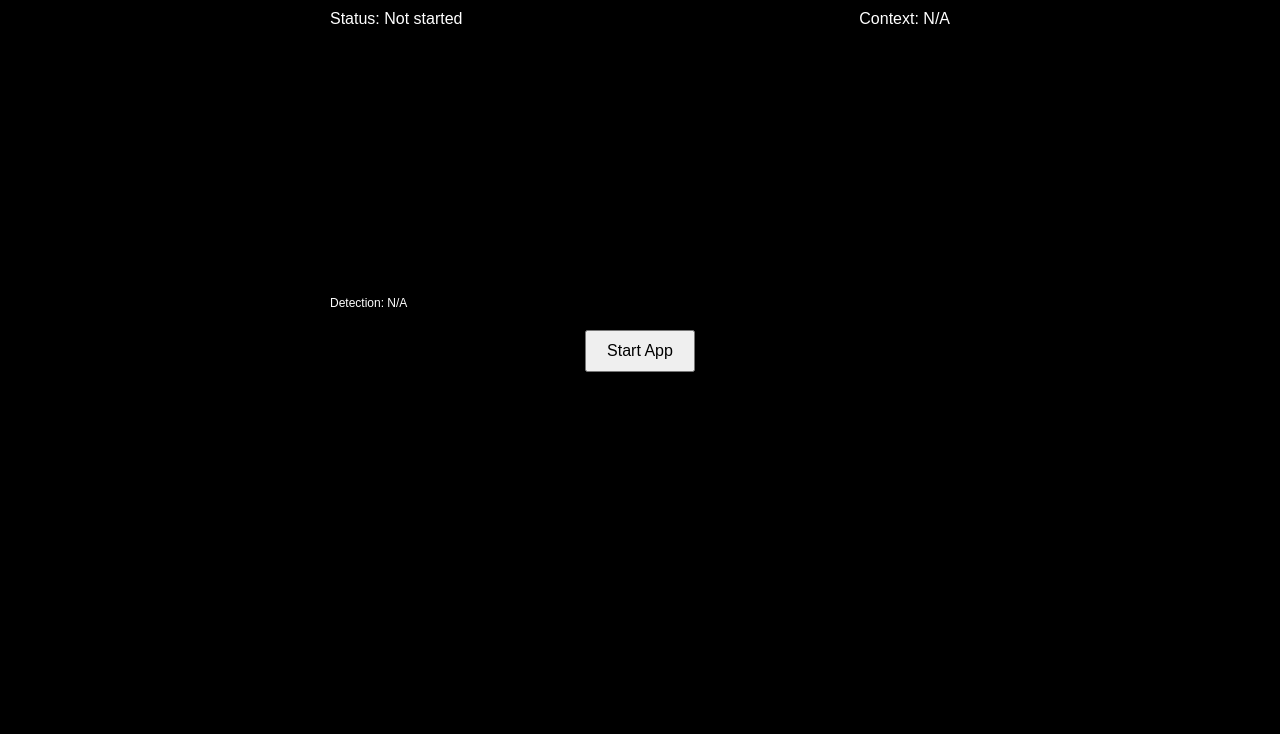
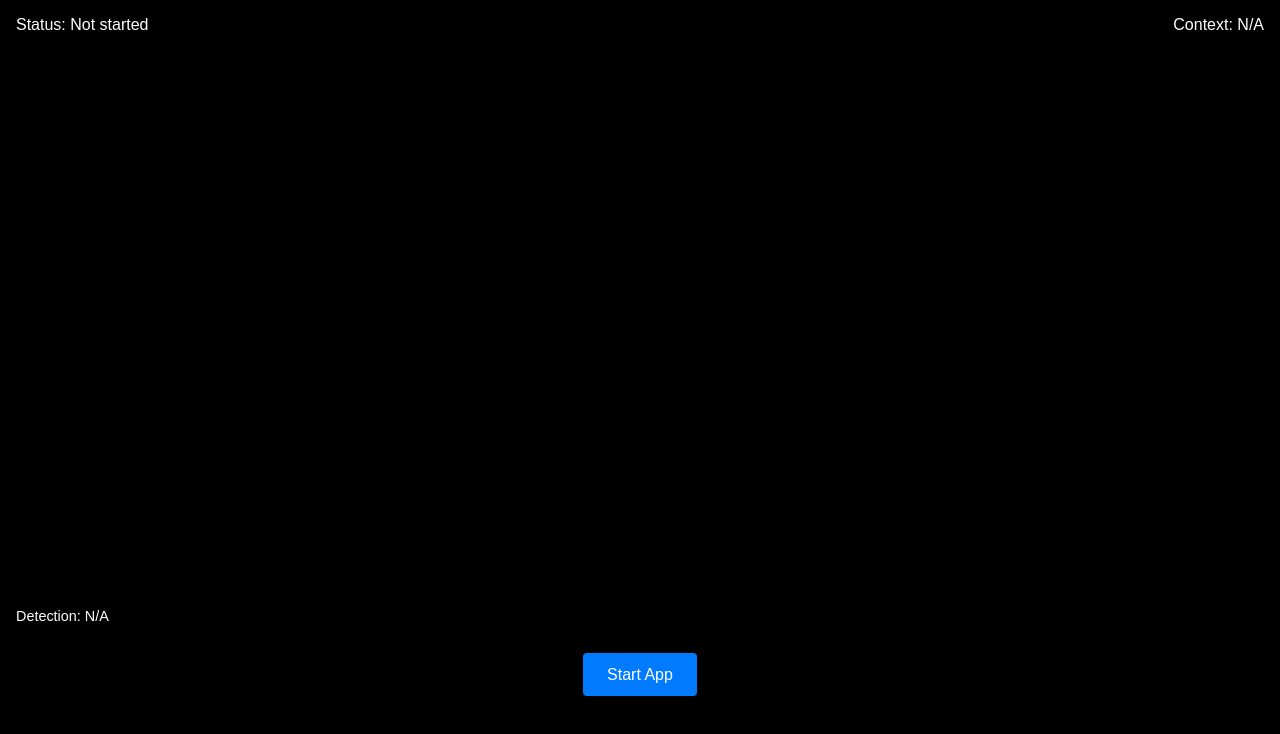
Before and after one commit to wsmontes/Visual-Detector, a plain HTML site: page index.html in a window 1280 px wide. Drawn offline with Linux system fonts and the light colour scheme.

Commit message:
Improving screen usage

```diff
--- a/css/styles.css
+++ b/css/styles.css
@@ -4,18 +4,25 @@ body {
   background: #000;
   color: #fff;
   font-family: sans-serif;
+  height: 100vh;
+  display: flex;
+  flex-direction: column;
 }
 
 #container {
   position: relative;
-  max-width: 640px;
+  width: 100%;
+  max-width: 100%;
   margin: 0 auto;
+  flex: 1;
+  overflow: hidden;
 }
 
 video,
 #overlayCanvas {
   width: 100%;
-  height: auto;
+  height: 100%;
+  object-fit: cover;
   display: block;
 }
 
@@ -26,39 +33,94 @@ video,
   pointer-events: none;
 }
 
-/* Top-left overlay: Status (will be hidden after models load) */
+/* Overlay styles with better visibility */
+.overlay {
+  background-color: rgba(0, 0, 0, 0.5);
+  padding: 0.5rem;
+  border-radius: 0.5rem;
+  max-width: 50%;
+  backdrop-filter: blur(3px);
+  z-index: 10;
+}
+
+/* Top-left overlay: Status */
 #topLeftOverlay {
   position: absolute;
-  top: 0;
-  left: 0;
-  margin: 10px;
+  top: 0.5rem;
+  left: 0.5rem;
   text-align: left;
-  font-size: 16px;
+  font-size: 1rem;
 }
 
 /* Top-right overlay: Context */
 #topRightOverlay {
   position: absolute;
-  top: 0;
-  right: 0;
-  margin: 10px;
+  top: 0.5rem;
+  right: 0.5rem;
   text-align: right;
-  font-size: 16px;
+  font-size: 1rem;
 }
 
 /* Bottom-left overlay: Detection data */
 #bottomLeftOverlay {
   position: absolute;
-  bottom: 0;
-  left: 0;
-  margin: 10px;
+  bottom: 0.5rem;
+  left: 0.5rem;
   text-align: left;
-  font-size: 12px;
+  font-size: 0.8rem;
+  max-height: 30vh;
+  overflow-y: auto;
 }
 
 button {
   display: block;
-  margin: 10px auto;
-  padding: 10px 20px;
-  font-size: 16px;
+  margin: 0.8rem auto;
+  padding: 0.8rem 1.5rem;
+  font-size: 1rem;
+  background: #007bff;
+  color: white;
+  border: none;
+  border-radius: 0.25rem;
+  cursor: pointer;
 }
+
+button:disabled {
+  background: #6c757d;
+  cursor: not-allowed;
+}
+
+/* Media queries for different screen sizes */
+@media (min-width: 768px) {
+  #container {
+    max-height: 80vh;
+  }
+
+  .overlay {
+    font-size: 1.2rem;
+  }
+
+  #bottomLeftOverlay {
+    font-size: 0.9rem;
+    max-width: 40%;
+  }
+}
+
+/* Landscape orientation specific styles */
+@media (orientation: landscape) and (max-height: 500px) {
+  #container {
+    height: 80vh;
+  }
+
+  button {
+    margin: 0.4rem auto;
+    padding: 0.4rem 1rem;
+  }
+
+  .overlay {
+    font-size: 0.8rem;
+  }
+
+  #bottomLeftOverlay {
+    max-height: 60vh;
+  }
+}
--- a/index.html
+++ b/index.html
@@ -3,7 +3,7 @@
   <head>
     <meta charset="UTF-8" />
     <title>Real-Time Object Detection with Distributed Overlays</title>
-    <meta name="viewport" content="width=device-width, initial-scale=1.0" />
+    <meta name="viewport" content="width=device-width, initial-scale=1.0, maximum-scale=1.0, user-scalable=no" />
     <link rel="stylesheet" href="css/styles.css">
   </head>
   <body>
@@ -11,13 +11,13 @@
       <video id="video" playsinline autoplay muted></video>
       <canvas id="overlayCanvas"></canvas>
       <!-- Overlays positioned at the edges -->
-      <div id="topLeftOverlay">
+      <div id="topLeftOverlay" class="overlay">
         <div id="status">Status: Not started</div>
       </div>
-      <div id="topRightOverlay">
+      <div id="topRightOverlay" class="overlay">
         <div id="contextResult">Context: N/A</div>
       </div>
-      <div id="bottomLeftOverlay">
+      <div id="bottomLeftOverlay" class="overlay">
         <div id="detectionData">Detection: N/A</div>
       </div>
     </div>
--- a/js/app.js
+++ b/js/app.js
@@ -6,29 +6,81 @@ const statusDiv = document.getElementById("status");
 const contextResultDiv = document.getElementById("contextResult");
 const detectionDataDiv = document.getElementById("detectionData");
 const startButton = document.getElementById("startButton");
+const container = document.getElementById("container");
 
 let objectDetectionModel;
 let mobilenetModel;
 let contextResults = [];
+let isDetectionRunning = false;
 
 // Set up the camera and adjust canvas sizes
 async function setupCamera() {
   try {
     statusDiv.innerText = "Status: Setting up camera...";
     const stream = await navigator.mediaDevices.getUserMedia({
-      video: { facingMode: "environment" }
+      video: {
+        facingMode: "environment",
+        width: { ideal: 1280 },
+        height: { ideal: 720 }
+      }
     });
     video.srcObject = stream;
     return new Promise((resolve) => {
       video.onloadedmetadata = () => {
-        overlayCanvas.width = video.videoWidth;
-        overlayCanvas.height = video.videoHeight;
+        updateCanvasSize();
         resolve();
       };
     });
   } catch (error) {
     alert("Error accessing camera: " + error.message);
   }
+}
+
+// Update canvas size to match video/container dimensions
+function updateCanvasSize() {
+  // Get the container dimensions
+  const containerWidth = container.clientWidth;
+  const containerHeight = container.clientHeight;
+
+  // Get video dimensions
+  const videoWidth = video.videoWidth;
+  const videoHeight = video.videoHeight;
+
+  // Calculate aspect ratios
+  const containerAspect = containerWidth / containerHeight;
+  const videoAspect = videoWidth / videoHeight;
+
+  // Set canvas dimensions to match the container
+  overlayCanvas.width = containerWidth;
+  overlayCanvas.height = containerHeight;
+
+  // Adjust drawing scale to maintain proportions
+  if (containerAspect > videoAspect) {
+    // Container is wider than video
+    const scale = containerHeight / videoHeight;
+    const scaledWidth = videoWidth * scale;
+    const offsetX = (containerWidth - scaledWidth) / 2;
+    ctx.setTransform(scale, 0, 0, scale, offsetX, 0);
+  } else {
+    // Container is taller than video
+    const scale = containerWidth / videoWidth;
+    const scaledHeight = videoHeight * scale;
+    const offsetY = (containerHeight - scaledHeight) / 2;
+    ctx.setTransform(scale, 0, 0, scale, 0, offsetY);
+  }
+}
+
+// Handle window resize events
+function setupResizeHandler() {
+  window.addEventListener('resize', () => {
+    updateCanvasSize();
+  });
+
+  // Also handle orientation changes explicitly
+  window.addEventListener('orientationchange', () => {
+    // Small delay to ensure dimensions have updated
+    setTimeout(updateCanvasSize, 200);
+  });
 }
 
 // Load the COCO-SSD object detection model
@@ -47,27 +99,50 @@ async function loadMobileNetModel() {
 
 // Object detection loop: detect objects and draw bounding boxes on the overlay canvas
 async function detectFrame() {
+  if (!isDetectionRunning) return;
+
   const predictions = await objectDetectionModel.detect(video);
+  ctx.save();
+
+  // Reset transform to clear the entire canvas in absolute coordinates
+  ctx.setTransform(1, 0, 0, 1, 0, 0);
   ctx.clearRect(0, 0, overlayCanvas.width, overlayCanvas.height);
+
+  // Restore the transform for drawing bounding boxes
+  ctx.restore();
+
   predictions.forEach((prediction) => {
     const [x, y, width, height] = prediction.bbox;
     ctx.strokeStyle = "#00FFFF";
     ctx.lineWidth = 2;
     ctx.strokeRect(x, y, width, height);
     ctx.fillStyle = "#00FFFF";
-    ctx.font = "16px Arial";
+
+    // Scale font size based on container width
+    const fontSize = Math.max(12, Math.min(16, container.clientWidth / 40));
+    ctx.font = `${fontSize}px Arial`;
+
     const text = `${prediction.class} (${(prediction.score * 100).toFixed(1)}%)`;
     const textWidth = ctx.measureText(text).width;
-    ctx.fillRect(x, y - 16, textWidth + 4, 16);
+    ctx.fillRect(x, y - fontSize, textWidth + 4, fontSize);
     ctx.fillStyle = "#000000";
     ctx.fillText(text, x + 2, y - 2);
   });
-  detectionDataDiv.innerText = "Detection: " + JSON.stringify(predictions, null, 2);
+
+  // Format the detection data for better display
+  const formattedDetections = predictions.map(p =>
+    `${p.class}: ${(p.score * 100).toFixed(1)}%`
+  ).join('\n');
+
+  detectionDataDiv.innerText = formattedDetections || "No objects detected";
+
   requestAnimationFrame(detectFrame);
 }
 
 // Context classification using MobileNet (aggregated over a 10-second window)
 async function classifyFrame() {
+  if (!isDetectionRunning) return;
+
   const results = await mobilenetModel.classify(video);
   const prediction = results[0];
   const now = Date.now();
@@ -98,10 +173,18 @@ function startClassificationInterval() {
 startButton.addEventListener("click", async () => {
   startButton.disabled = true;
   await setupCamera();
+  setupResizeHandler();
   await loadObjectDetectionModel();
   await loadMobileNetModel();
+
   // Turn off the status overlay so that downloading info doesn't overlap real-time data.
   statusDiv.style.display = "none";
+  isDetectionRunning = true;
   detectFrame();
   startClassificationInterval();
 });
+
+// Initial setup
+document.addEventListener('DOMContentLoaded', () => {
+  updateCanvasSize();
+});
```
